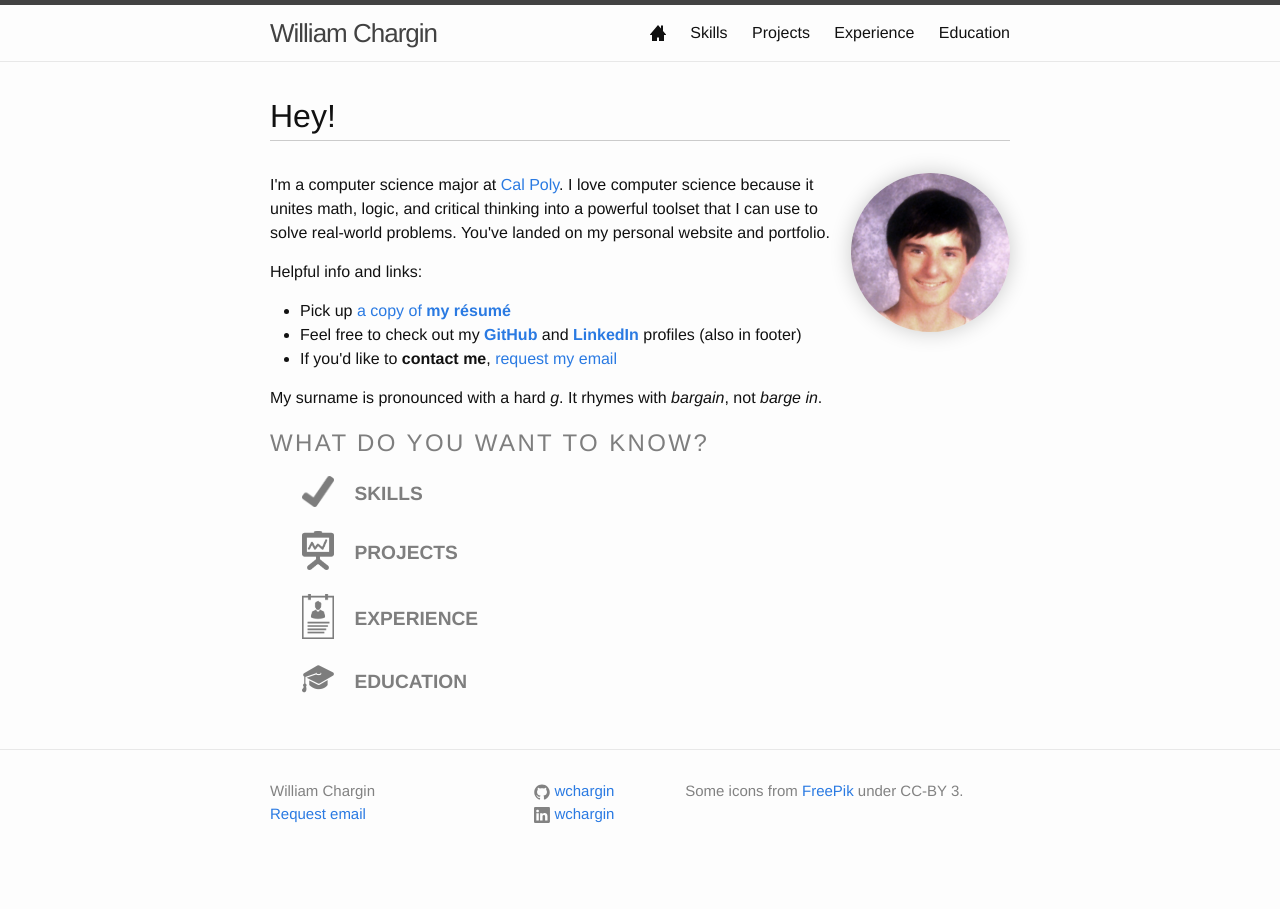
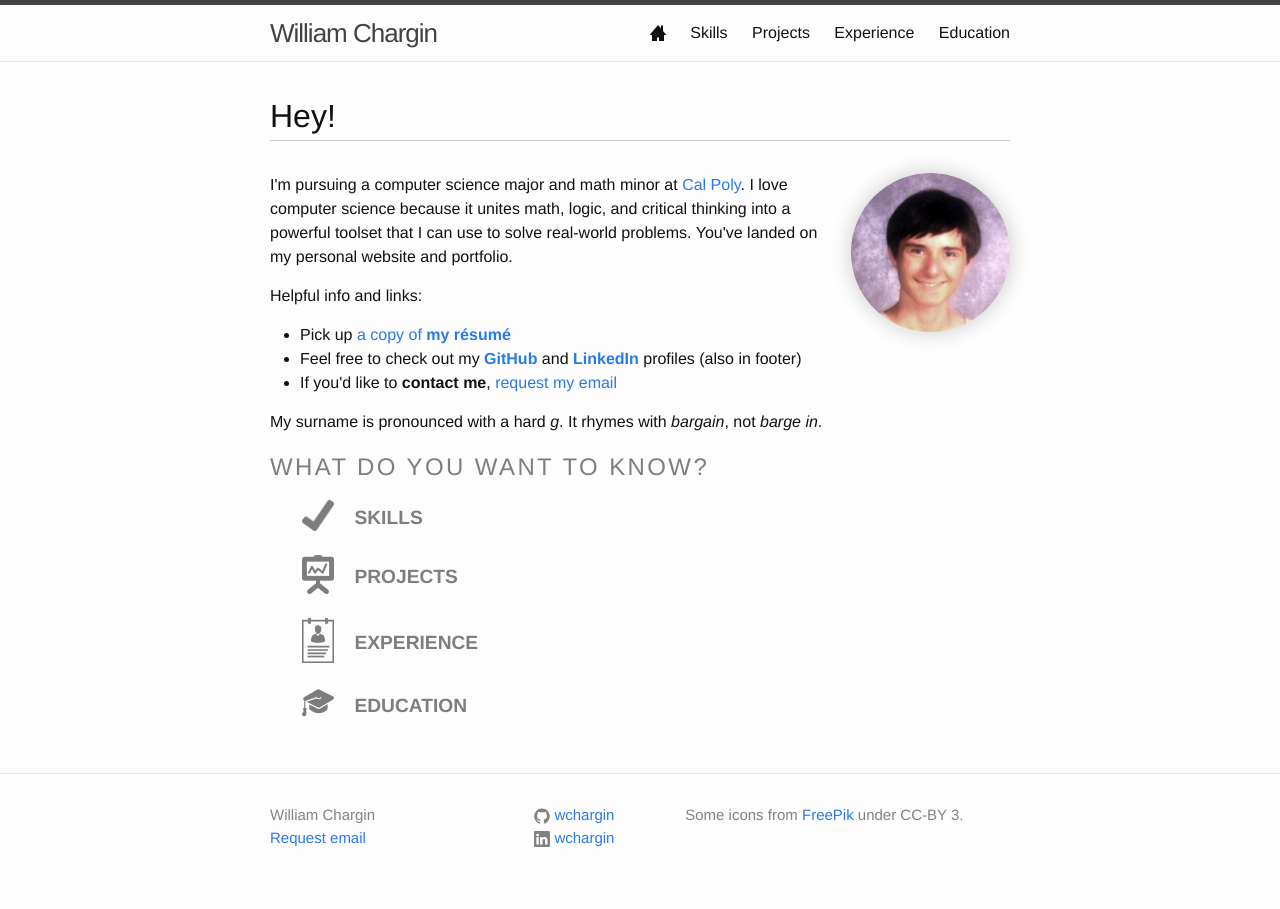
Before and after one commit to wchargin/wchargin.github.io, a Jekyll site: the page built from index.html, in a window 1280 px wide. Built offline with Jekyll 4.4.1, drawn with Linux system fonts in a browser that asks for light colours; nearby versions of some CDN libraries.

Commit message:
Update résumé and intro copy

```diff
--- a/index.html
+++ b/index.html
@@ -11,7 +11,7 @@ layout: default
   </div>
 
   <p>
-  I'm a computer science major at <a href="http://calpoly.edu">Cal Poly</a>.
+  I'm pursuing a computer science major and math minor at <a href="http://calpoly.edu">Cal Poly</a>.
   I love computer science because it unites math, logic, and critical thinking into a powerful toolset that I can use to solve real-world problems.
   You've landed on my personal website and portfolio.
   </p>
```
Also changed, not shown: 1 other file.
